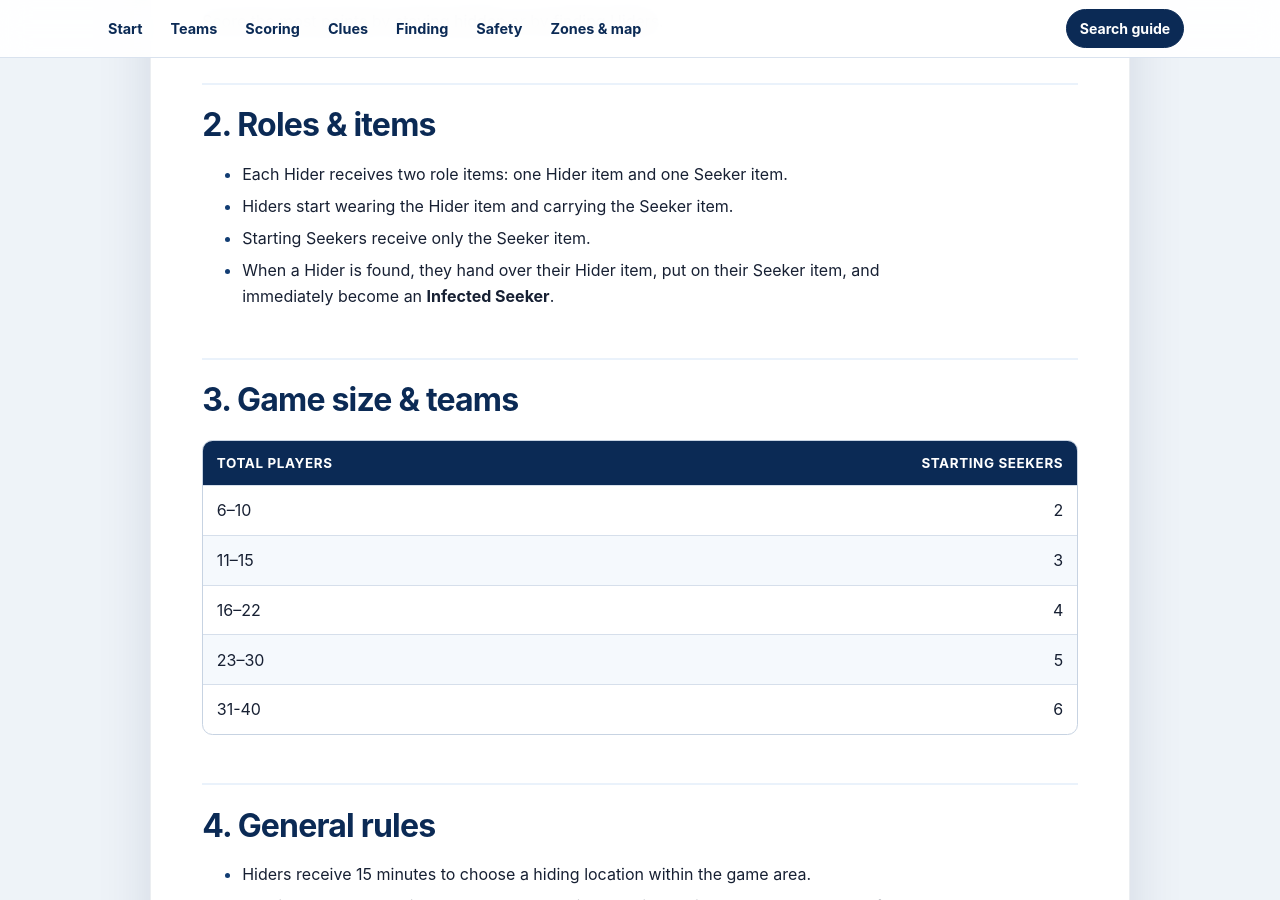
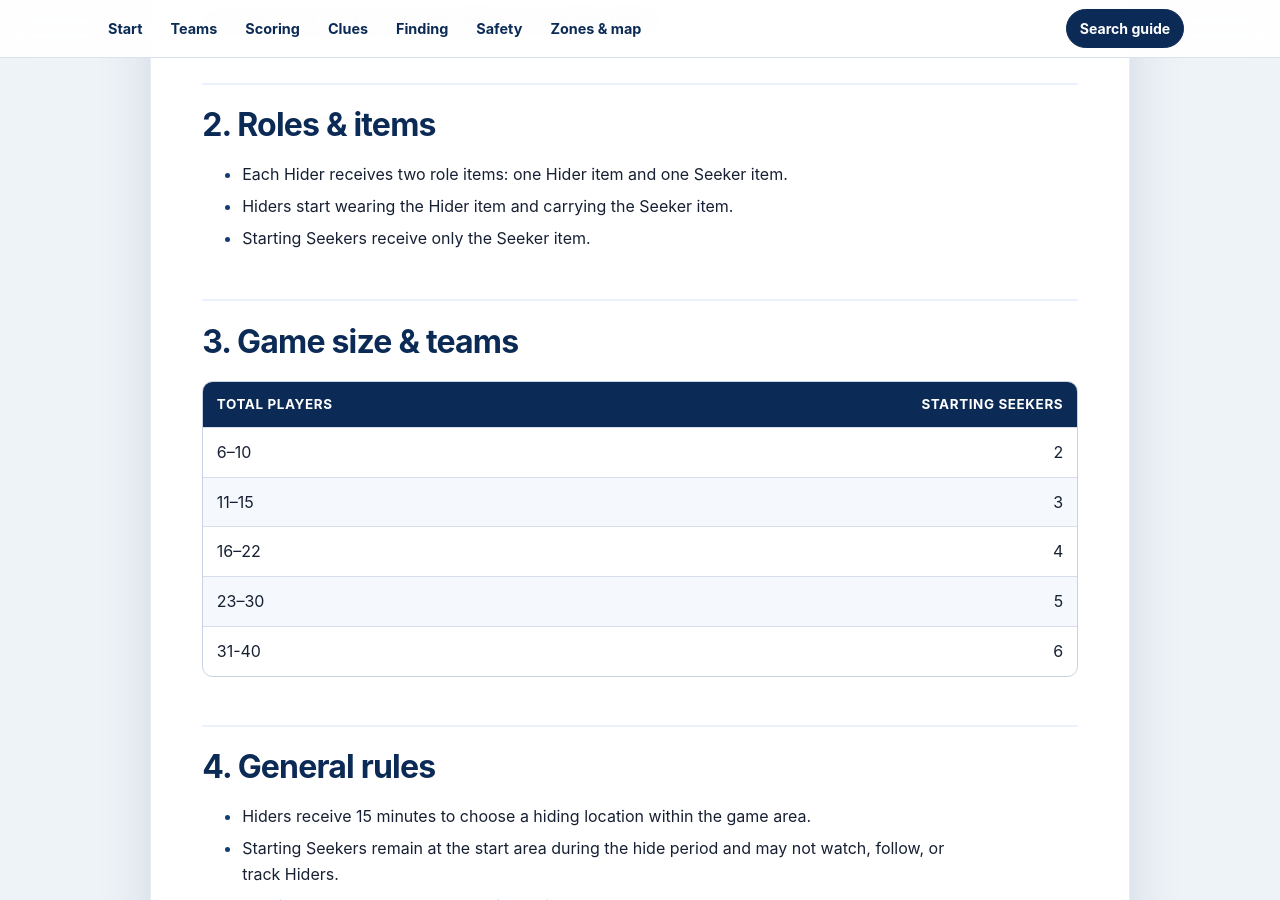
Before and after one commit to mmaxin/hide-and-seek-game, a Jekyll site: the page built from rules.md, in a window 1280 px wide and 900 px high, scrolled down 577 px. Built offline with Jekyll 4.4.1, drawn with Linux system fonts in a browser that asks for light colours; our own code applies the rules of GitHub Pages for plain Markdown files; some of the changed text lies outside the part shown.

Commit message:
Move the found hider process from Roles to Finds

```diff
--- a/rules.md
+++ b/rules.md
@@ -11,7 +11,7 @@
 - Each Hider receives two role items: one Hider item and one Seeker item.
 - Hiders start wearing the Hider item and carrying the Seeker item.
 - Starting Seekers receive only the Seeker item.
-- When a Hider is found, they hand over their Hider item, put on their Seeker item, and immediately become an **Infected Seeker**.
+
 
 ## 3. Game size & teams
 {: #teams }
```
Also changed, not shown: other parts of rules.md (+1 -0 lines).
